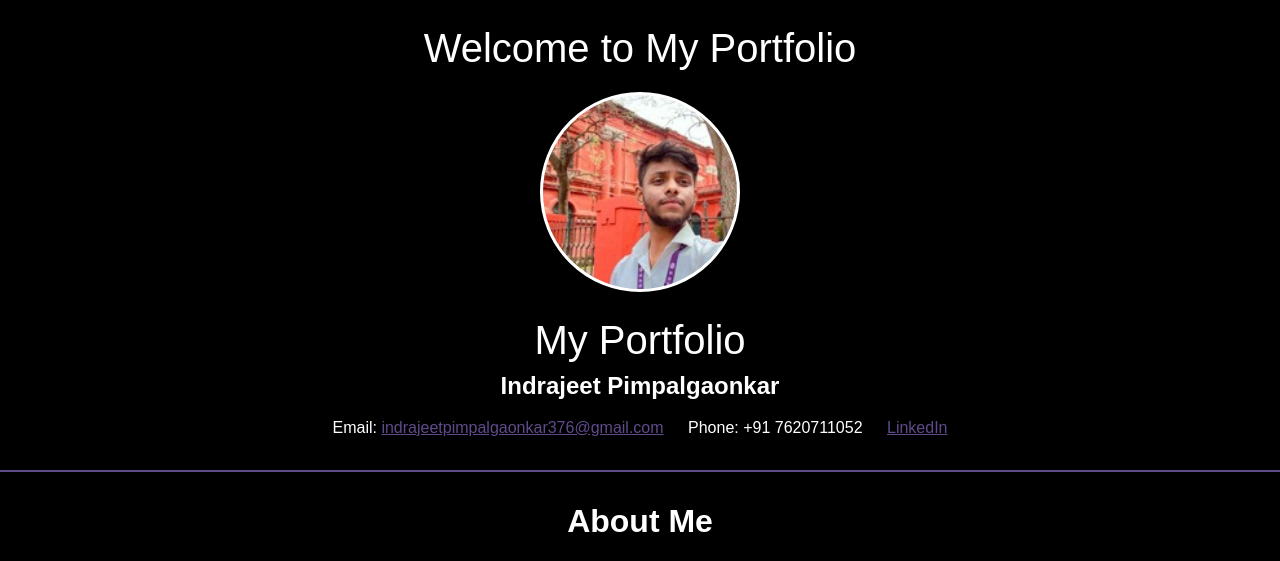
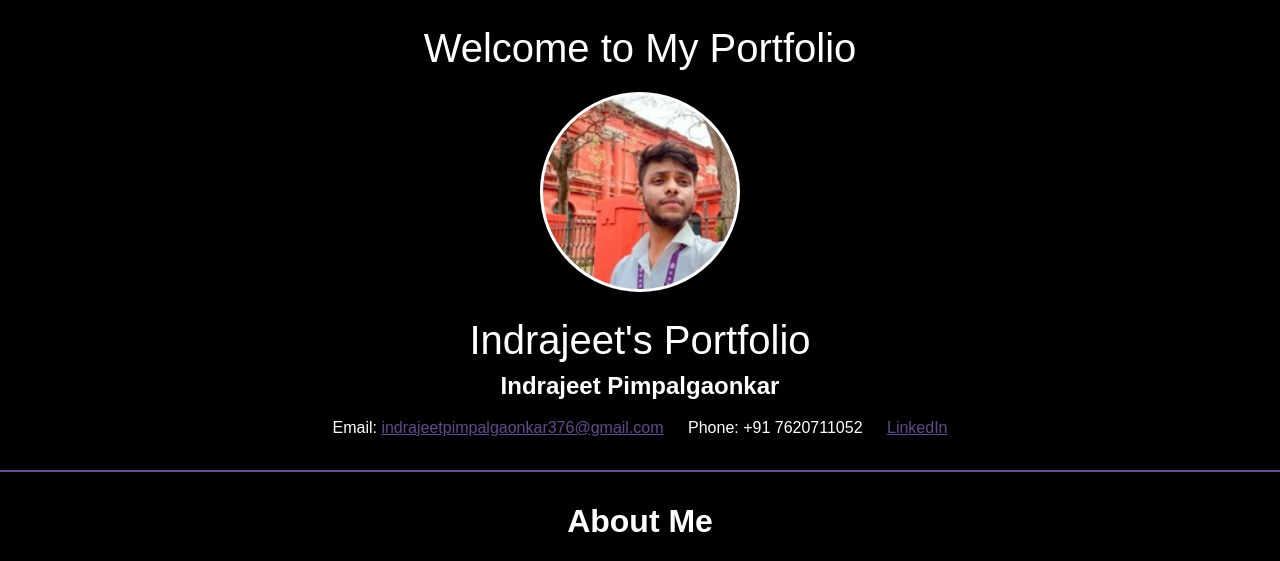
Before and after one commit to indrajeet-77/Personal-Portfolio-Website, a Flask app: page / in a window 1280 px wide. Shown: the top 561 px of the page. Run offline with Flask 3, Linux system fonts and the light colour scheme.

Commit message:
Made some changes

```diff
--- a/templates/home.html
+++ b/templates/home.html
@@ -158,7 +158,7 @@
 
   <div class="container">
     <div id="profpic"></div>
-    <h1 class="mt-4">My Portfolio</h1>
+    <h1 class="mt-4">Indrajeet's Portfolio</h1>
     <h2 class="typing-effect">Indrajeet Pimpalgaonkar</h2>
   </div>
 
```
